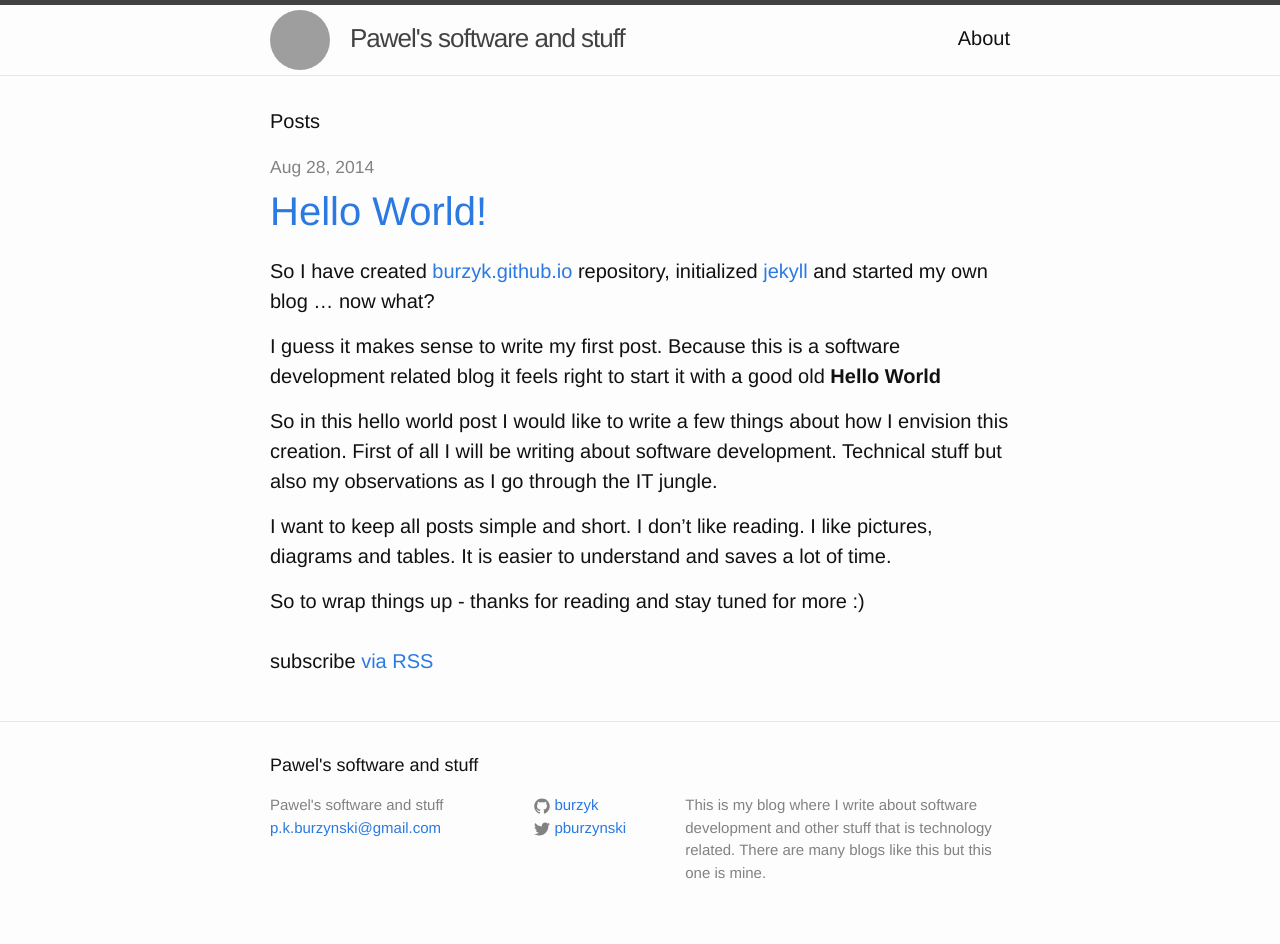
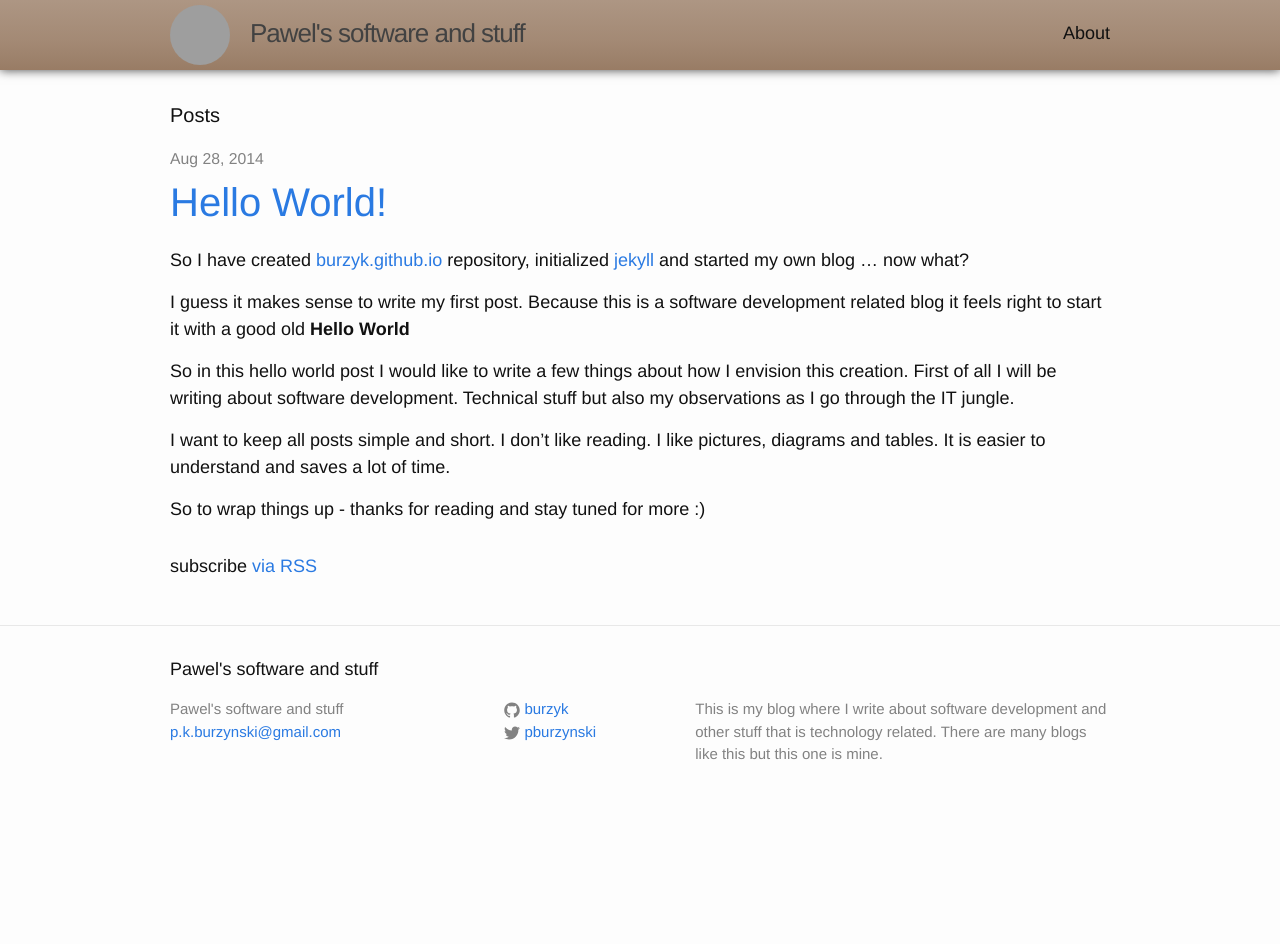
Before and after one commit to burzyk/burzyk, a Jekyll site: the page built from index.html, in a window 1280 px wide. Built offline with Jekyll 4.4.1, drawn with Linux system fonts in a browser that asks for light colours; after the commit the page ends 900 px from its top, so only the background shows below that; grey boxes are pictures that could not be loaded.

Commit message:
top banner changes

```diff
--- a/_sass/_base.scss
+++ b/_sass/_base.scss
@@ -153,8 +153,8 @@ pre {
  * Wrapper
  */
 .wrapper {
-    max-width: -webkit-calc(800px - (#{$spacing-unit} * 2));
-    max-width:         calc(800px - (#{$spacing-unit} * 2));
+    max-width: -webkit-calc(1000px - (#{$spacing-unit} * 2));
+    max-width:         calc(1000px - (#{$spacing-unit} * 2));
     margin-right: auto;
     margin-left: auto;
     padding-right: $spacing-unit;
--- a/_sass/_layout.scss
+++ b/_sass/_layout.scss
@@ -3,8 +3,8 @@
  */
 
 .site-avatar {
+    border-radius: 30px;
     float: left;
-    border-radius: 30px;
     margin-right: 20px;
 }
 
@@ -15,8 +15,8 @@
 }
 
 .site-header {
-    border-top: 5px solid $grey-color-dark;
-    border-bottom: 1px solid $grey-color-light;
+    background-image: linear-gradient($banner-color-light, $banner-color 60%, $banner-color-dark);
+    box-shadow: 0 0 10px $grey-color-dark;
     min-height: 56px;
     padding: 5px 0;
 
--- a/css/main.scss
+++ b/css/main.scss
@@ -7,7 +7,7 @@
 
 // Our variables
 $base-font-family: Helvetica, Arial, sans-serif;
-$base-font-size:   20px;
+$base-font-size:   18px;
 $small-font-size:  $base-font-size * 0.875;
 $base-line-height: 1.5;
 
@@ -20,6 +20,12 @@ $brand-color:      #2a7ae2;
 $grey-color:       #828282;
 $grey-color-light: lighten($grey-color, 40%);
 $grey-color-dark:  darken($grey-color, 25%);
+
+$main-color:       #A38974;
+
+$banner-color:      $main-color;
+$banner-color-light: lighten($banner-color, 5%);
+$banner-color-dark:  darken($banner-color, 5%);
 
 $on-palm:          600px;
 $on-laptop:        800px;
```
